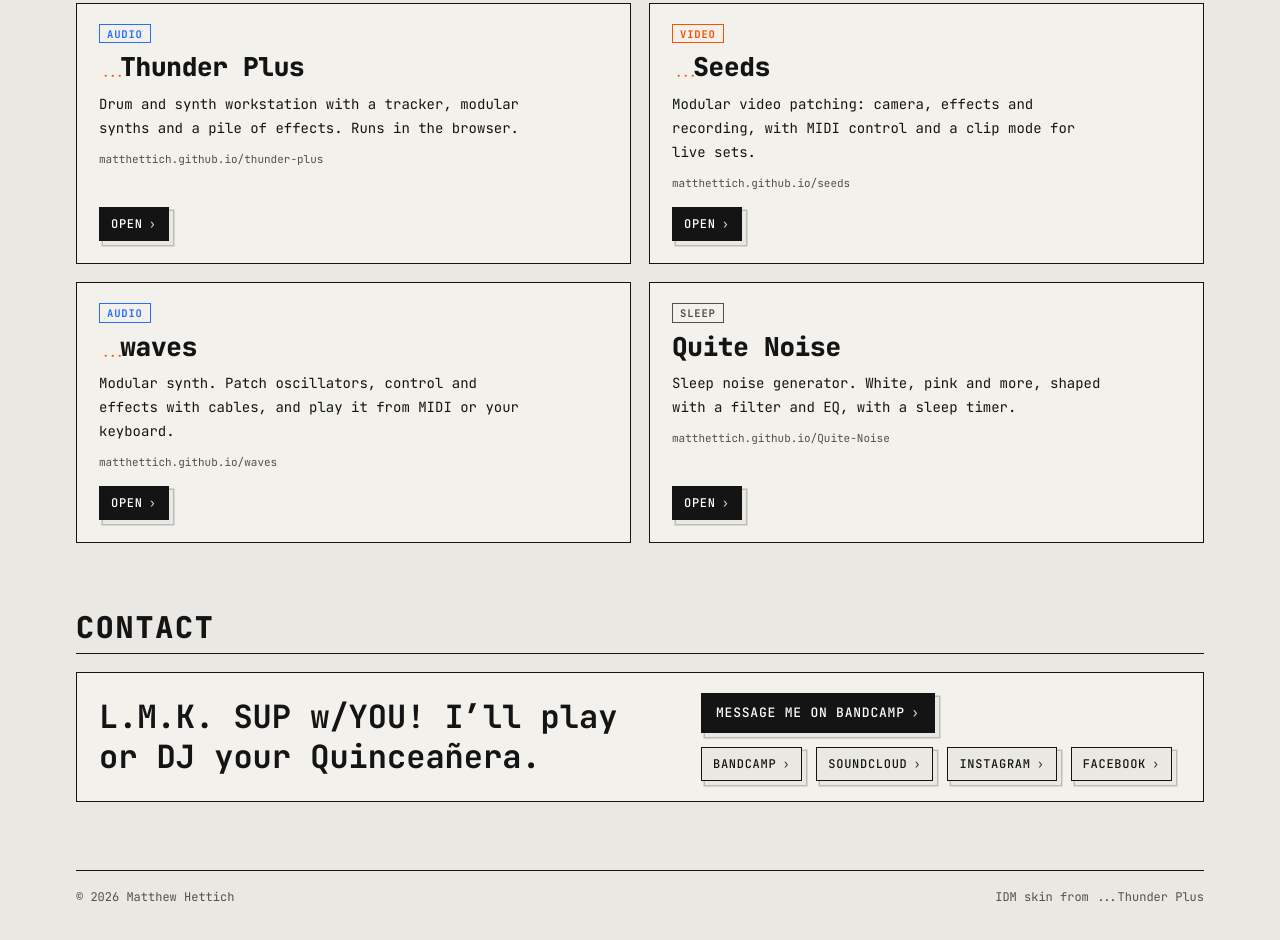
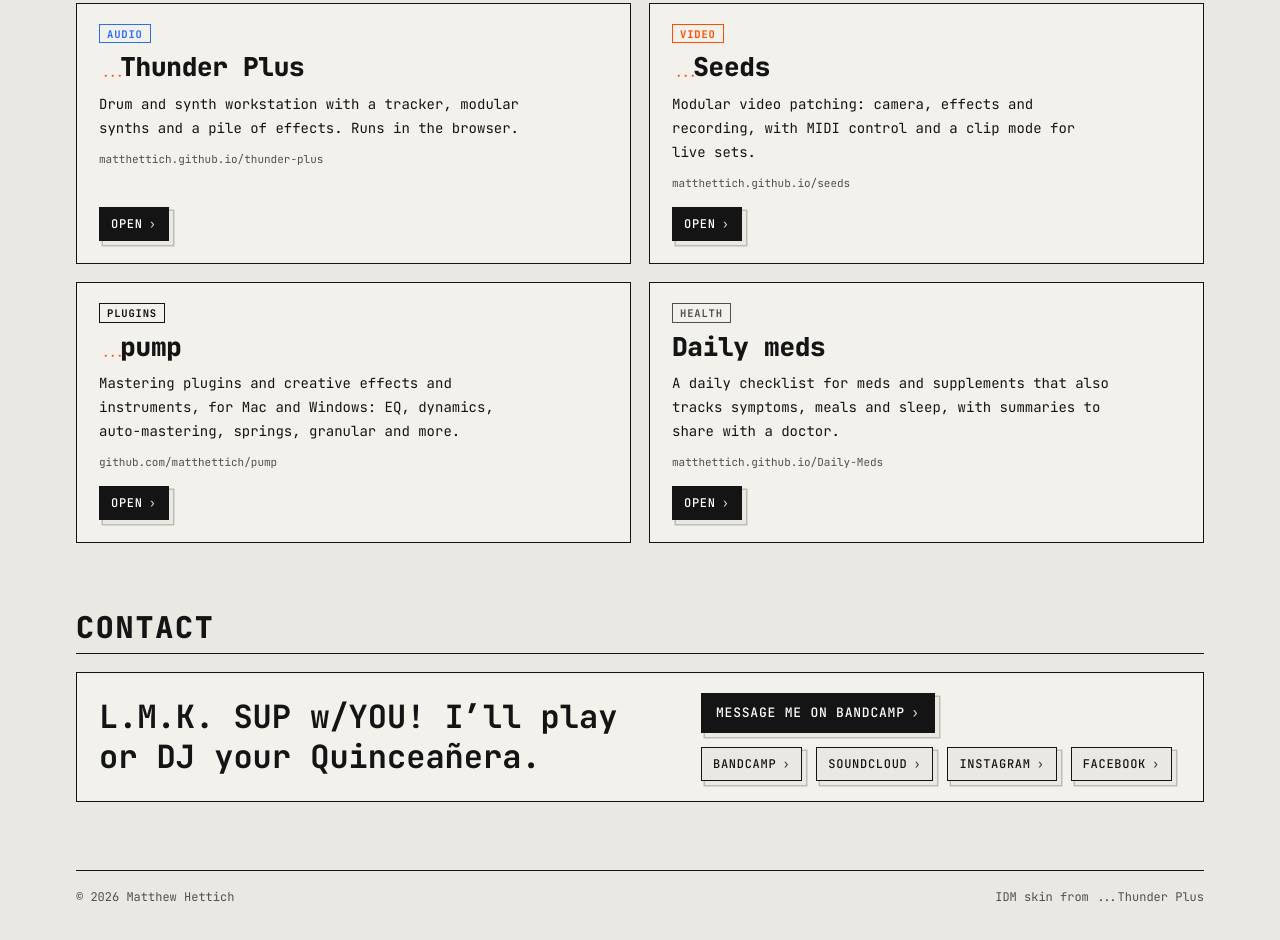
Before and after one commit to matthettich/wake, a plain HTML site: page index.html in a window 1280 px wide. Shown: the part 2813-3753 px from the top of the page. Drawn offline with Linux system fonts and the light colour scheme; no server answers; animation ran at ten frames a second.

Commit message:
Apps: Thunder Plus, Seeds, pump and Daily meds
Drops waves and Quite Noise; adds the pump plugins repo and Daily meds,
with "plugins" and "health" tags (also in the Pages CMS form).

Co-Authored-By: Claude Opus 5.5 <noreply@anthropic.com>
Claude-Session: https://claude.ai/code/session_018UiL22ML7xM1v8qpAcecv1

```diff
--- a/content.json
+++ b/content.json
@@ -129,16 +129,16 @@
       "description": "Modular video patching: camera, effects and recording, with MIDI control and a clip mode for live sets."
     },
     {
-      "name": "…waves",
-      "kind": "audio",
-      "url": "https://matthettich.github.io/waves/",
-      "description": "Modular synth. Patch oscillators, control and effects with cables, and play it from MIDI or your keyboard."
+      "name": "…pump",
+      "kind": "plugins",
+      "url": "https://github.com/matthettich/pump",
+      "description": "Mastering plugins and creative effects and instruments, for Mac and Windows: EQ, dynamics, auto-mastering, springs, granular and more."
     },
     {
-      "name": "Quite Noise",
-      "kind": "sleep",
-      "url": "https://matthettich.github.io/Quite-Noise/",
-      "description": "Sleep noise generator. White, pink and more, shaped with a filter and EQ, with a sleep timer."
+      "name": "Daily meds",
+      "kind": "health",
+      "url": "https://matthettich.github.io/Daily-Meds/",
+      "description": "A daily checklist for meds and supplements that also tracks symptoms, meals and sleep, with summaries to share with a doctor."
     }
   ],
   "contact": {
--- a/index.html
+++ b/index.html
@@ -221,7 +221,7 @@ section.sec{padding-block:34px}
 .app p{margin:0; max-width:52ch}
 .app .host{font-size:11px; color:var(--muted); overflow-wrap:anywhere}
 .app .go{margin-top:auto; display:flex; flex-wrap:wrap; gap:10px; padding-top:4px}
-.pill.audio{color:var(--alt)} .pill.video{color:var(--soft)} .pill.sleep{color:var(--muted)}
+.pill.audio{color:var(--alt)} .pill.video{color:var(--soft)} .pill.plugins{color:var(--ink)} .pill.health,.pill.sleep{color:var(--muted)}
 
 /* ==========================================================================================
    11 CONTACT
@@ -700,7 +700,7 @@ footer .fin{display:flex; flex-wrap:wrap; gap:8px 20px; justify-content:space-be
     return card;
   }
 
-  /* ---- APPS: content.json "apps" (name, kind = audio / video / sleep, url, description) ---- */
+  /* ---- APPS: content.json "apps" (name, kind = audio / video / plugins / health, url, description) ---- */
   function renderApps(apps){
     $('appsMeta').textContent = apps.length + (apps.length === 1 ? ' app' : ' apps');
     const ag = $('appsGrid'); ag.innerHTML = '';
```
Also changed, not shown: 1 other file.
